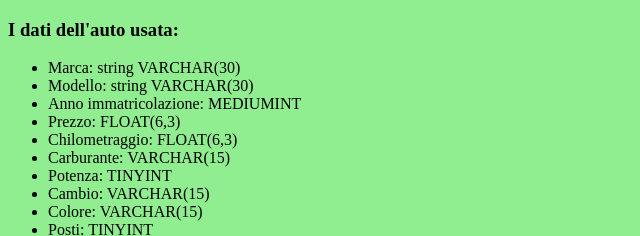
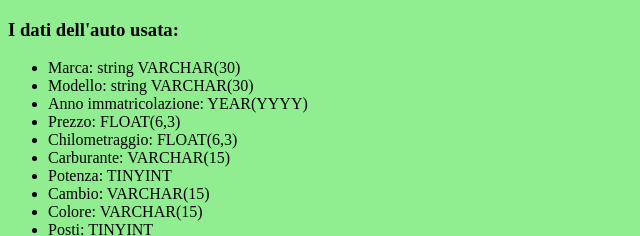
Before and after one commit to TetyanaSergata/db-first, a plain HTML site: page index.html in a window 1280 px wide. Shown: the top 236 px of the page, 0-640 px from the left. Drawn offline with Linux system fonts and the light colour scheme.

Commit message:
Correzioni post - feedback

```diff
--- a/index.html
+++ b/index.html
@@ -10,7 +10,7 @@
     <ul>
       <li>Marca: string VARCHAR(30)</li>
       <li>Modello: string VARCHAR(30)</li>
-      <li>Anno immatricolazione: MEDIUMINT</li>
+      <li>Anno immatricolazione: YEAR(YYYY)</li>
       <li>Prezzo: FLOAT(6,3)</li>
       <li>Chilometraggio: FLOAT(6,3)</li>
       <li>Carburante: VARCHAR(15)</li>
@@ -23,8 +23,6 @@
       <li>Data di registrazione: DATE(YYYY-MM-GG)</li>
       <li>Numero di telaio: TINYINT - PRIMARY_KEY - UNIQUE</li>
       <li>Accessori: VARCHAR(200)</li>
-
     </ul>
-
   </body>
 </html>
```
